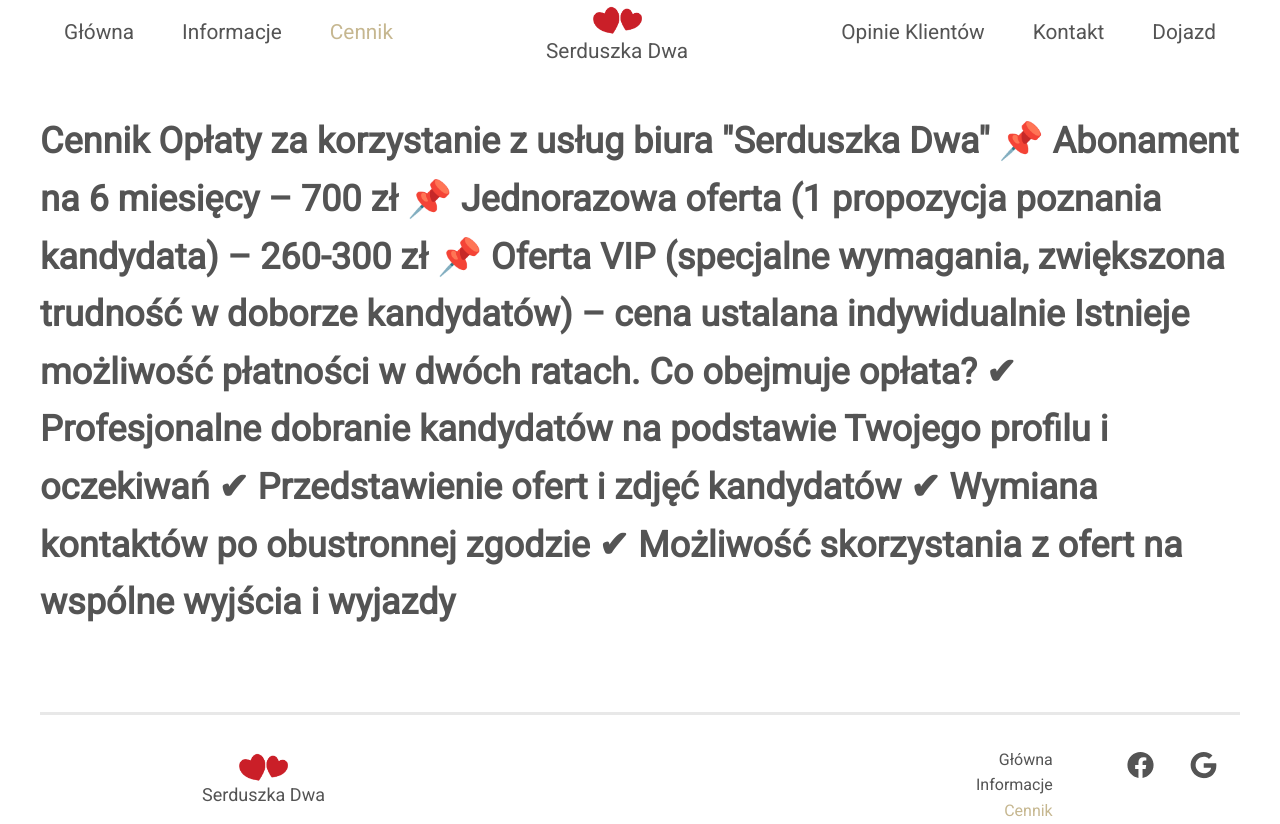
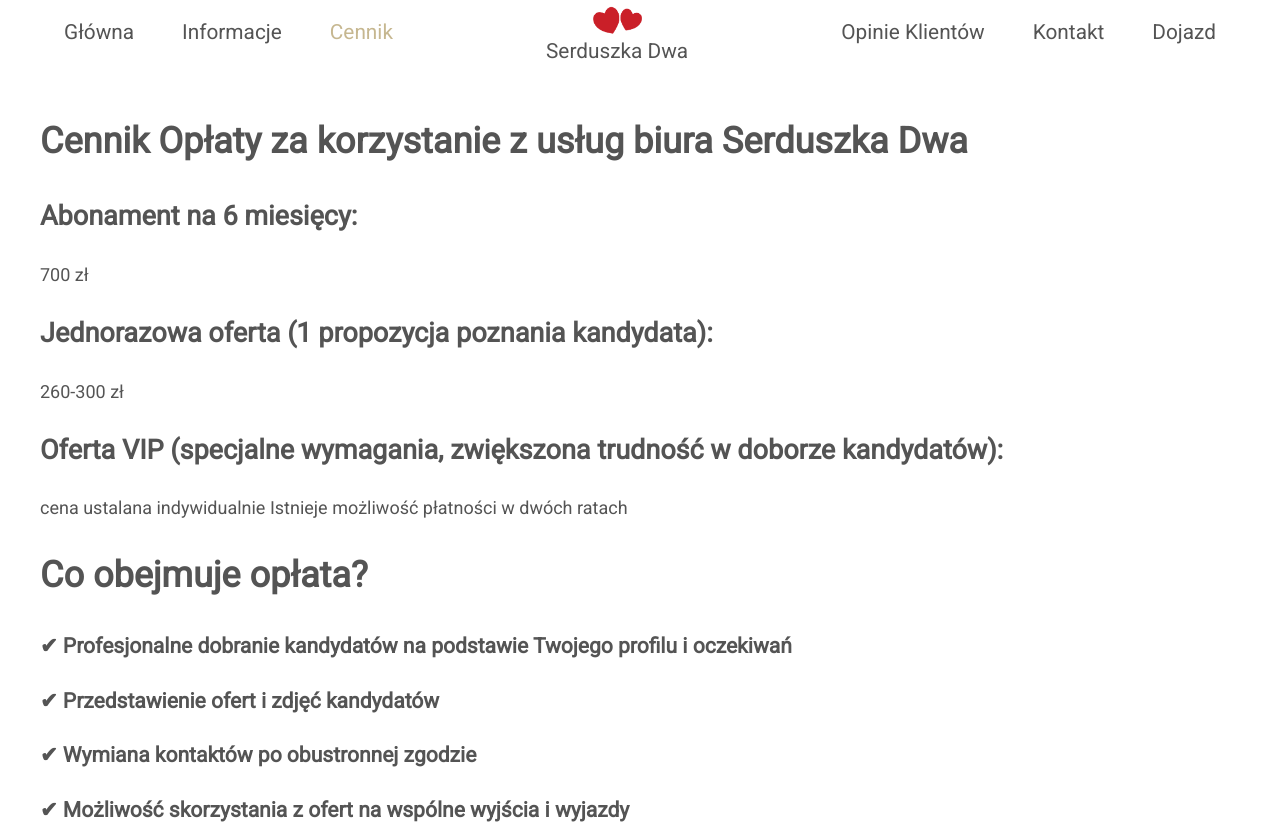
Before and after one commit to Vectari/serduszka-dwa, a React (Vite) app: page /pricelist in a window 1280 px wide. Shown: the top 824 px of the page. Built offline with nearby package versions, Linux system fonts and the light colour scheme; no server answers; the database is empty.

Commit message:
feat: update content

```diff
--- a/src/dictionary.js
+++ b/src/dictionary.js
@@ -1,6 +1,6 @@
 export const dictionary = {
   main_info: {
-    phone_numer: "123123123",
+    phone_numer: "883-783-782",
     email: "biuroserduszkadwa@gmail.com",
   },
   navbar: {
@@ -81,6 +81,22 @@
     },
   },
   price_page: {
-
-  }
+    price_page_head: "Cennik Opłaty za korzystanie z usług biura Serduszka Dwa",
+    price_page_subscription: "Abonament na 6 miesięcy: ",
+    price_page_subscription_price: "700 zł",
+    price_page_one_offer:
+      "Jednorazowa oferta (1 propozycja poznania kandydata): ",
+    price_page_one_offer_price: "260-300 zł",
+    price_page_vip_offer:
+      "Oferta VIP (specjalne wymagania, zwiększona trudność w doborze kandydatów): ",
+    price_page_vip_price:
+      "cena ustalana indywidualnie Istnieje możliwość płatności w dwóch ratach",
+    price_page_info_head: "Co obejmuje opłata?",
+    price_page_info_one:
+      "✔ Profesjonalne dobranie kandydatów na podstawie Twojego profilu i oczekiwań",
+    price_page_info_two: "✔ Przedstawienie ofert i zdjęć kandydatów",
+    price_page_info_three: "✔ Wymiana kontaktów po obustronnej zgodzie",
+    price_page_info_four:
+      "✔ Możliwość skorzystania z ofert na wspólne wyjścia i wyjazdy",
+  },
 };
--- a/src/view/PriceList/PriceList.jsx
+++ b/src/view/PriceList/PriceList.jsx
@@ -1,14 +1,20 @@
+import { dictionary } from "../../dictionary";
+
 export function PriceList() {
   return (
-    <h1>
-      Cennik Opłaty za korzystanie z usług biura "Serduszka Dwa" 📌 Abonament na
-      6 miesięcy – 700 zł 📌 Jednorazowa oferta (1 propozycja poznania
-      kandydata) – 260-300 zł 📌 Oferta VIP (specjalne wymagania, zwiększona
-      trudność w doborze kandydatów) – cena ustalana indywidualnie Istnieje
-      możliwość płatności w dwóch ratach. Co obejmuje opłata? ✔ Profesjonalne
-      dobranie kandydatów na podstawie Twojego profilu i oczekiwań ✔
-      Przedstawienie ofert i zdjęć kandydatów ✔ Wymiana kontaktów po obustronnej
-      zgodzie ✔ Możliwość skorzystania z ofert na wspólne wyjścia i wyjazdy
-    </h1>
+    <>
+      <h1>{dictionary.price_page.price_page_head}</h1>
+      <h2>{dictionary.price_page.price_page_subscription}</h2>
+      <p>{dictionary.price_page.price_page_subscription_price}</p>
+      <h2>{dictionary.price_page.price_page_one_offer}</h2>
+      <p>{dictionary.price_page.price_page_one_offer_price}</p>
+      <h2>{dictionary.price_page.price_page_vip_offer}</h2>
+      <p>{dictionary.price_page.price_page_vip_price}</p>
+      <h1>{dictionary.price_page.price_page_info_head}</h1>
+      <h3>{dictionary.price_page.price_page_info_one}</h3>
+      <h3>{dictionary.price_page.price_page_info_two}</h3>
+      <h3>{dictionary.price_page.price_page_info_three}</h3>
+      <h3>{dictionary.price_page.price_page_info_four}</h3>
+    </>
   );
 }
```
